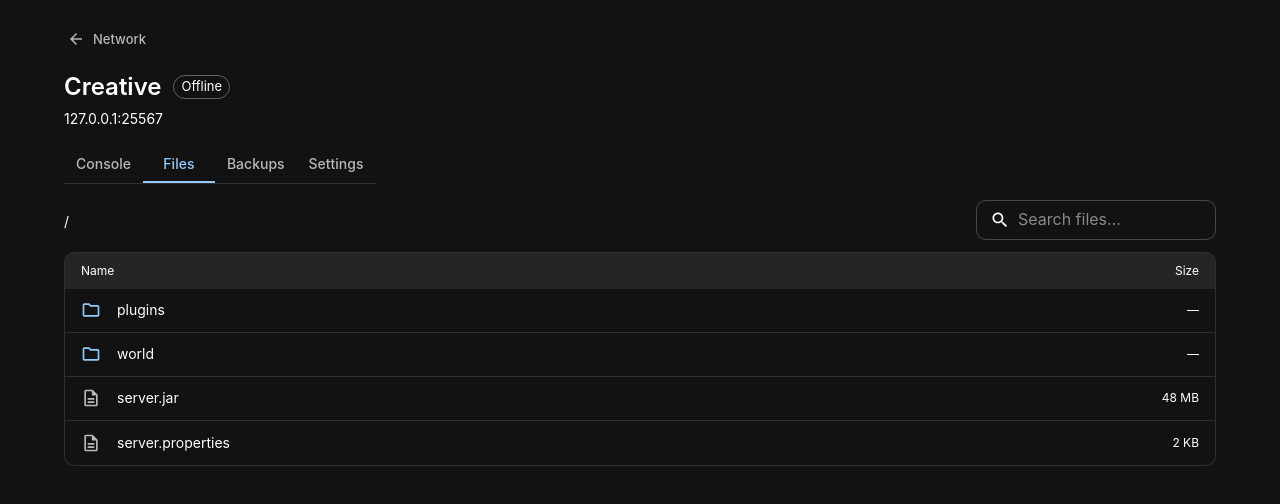
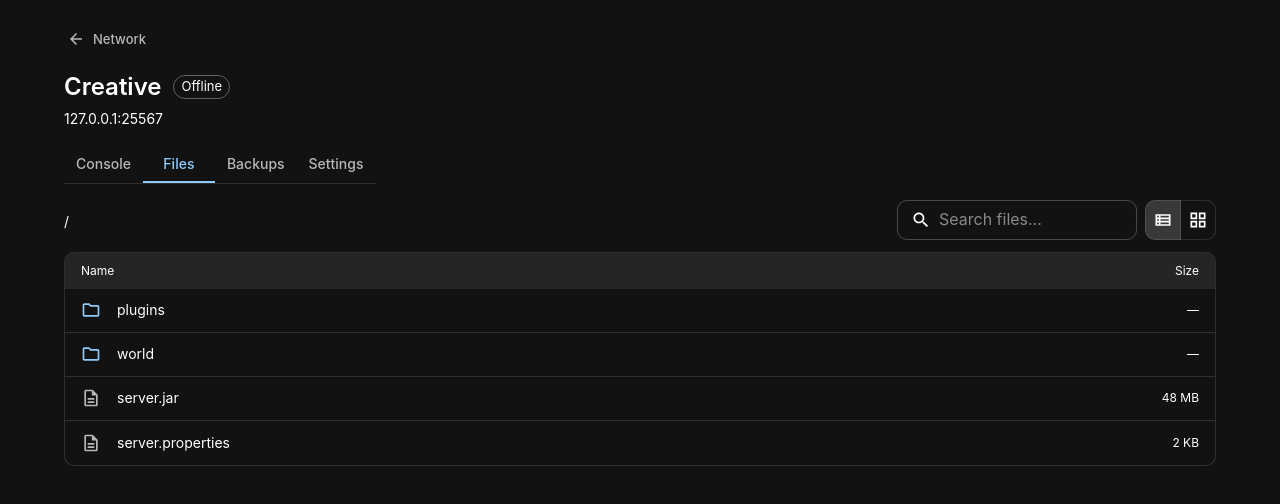
Before and after one commit to virtualWinter/smol-mc-panel, a React (Vite) app: page /creative/files in a window 1280 px wide. Shown: the top 504 px of the page. Built offline with nearby package versions, Linux system fonts and the light colour scheme.

Commit message:
Add switchable grid view to file manager

```diff
--- a/src/components/ServerFiles.tsx
+++ b/src/components/ServerFiles.tsx
@@ -1,5 +1,8 @@
 import { useState } from 'react'
-import { Box, Breadcrumbs, Button, InputAdornment, Link, List, ListItemButton, ListItemIcon, ListItemText, Paper, Stack, TextField, Typography } from '@mui/material'
+import { Box, Breadcrumbs, Button, InputAdornment, Link, List, ListItemButton, ListItemIcon, ListItemText, Paper, Stack, TextField, ToggleButton, ToggleButtonGroup, Typography } from '@mui/material'
+import ViewListOutlinedIcon from '@mui/icons-material/ViewListOutlined'
+import GridViewOutlinedIcon from '@mui/icons-material/GridViewOutlined'
+import FolderIcon from '@mui/icons-material/Folder'
 import FolderOutlinedIcon from '@mui/icons-material/FolderOutlined'
 import DescriptionOutlinedIcon from '@mui/icons-material/DescriptionOutlined'
 import ChevronRightIcon from '@mui/icons-material/ChevronRight'
@@ -14,6 +17,7 @@ function FileManager({ server }: ServerProps) {
   const [path, setPath] = useState<string[]>([])
   const [search, setSearch] = useState('')
   const [notice, setNotice] = useState('')
+  const [view, setView] = useState<'list' | 'grid'>('list')
   const files = (path.length ? [] : serverFiles[server.id] ?? [])
     .filter((file) => file.name.toLowerCase().includes(search.toLowerCase()))
     .sort((a, b) => Number(Boolean(b.directory)) - Number(Boolean(a.directory)) || a.name.localeCompare(b.name))
@@ -27,23 +31,29 @@ function FileManager({ server }: ServerProps) {
           <Link component="button" underline="hover" color={path.length ? 'text.secondary' : 'text.primary'} onClick={() => navigate([])} sx={{ fontSize: 14 }} aria-label="Root directory">/</Link>
           {path.map((part, index) => <Link key={index} component="button" underline="hover" color="text.primary" onClick={() => navigate(path.slice(0, index + 1))} sx={{ fontSize: 14 }}>{part}</Link>)}
         </Breadcrumbs>
-        <TextField placeholder="Search files…" value={search} onChange={(event) => setSearch(event.target.value)} sx={{ width: { xs: '100%', sm: 240 } }} slotProps={{ htmlInput: { 'aria-label': 'Search files' }, input: { startAdornment: <InputAdornment position="start"><SearchIcon fontSize="small" /></InputAdornment> } }} />
+        <Stack direction="row" spacing={1}>
+          <TextField placeholder="Search files…" value={search} onChange={(event) => setSearch(event.target.value)} sx={{ width: { xs: '100%', sm: 240 }, minWidth: 0 }} slotProps={{ htmlInput: { 'aria-label': 'Search files' }, input: { startAdornment: <InputAdornment position="start"><SearchIcon fontSize="small" /></InputAdornment> } }} />
+          <ToggleButtonGroup exclusive size="small" value={view} onChange={(_, value: 'list' | 'grid' | null) => { if (value) setView(value) }} aria-label="File view">
+            <ToggleButton value="list" aria-label="List view"><ViewListOutlinedIcon fontSize="small" /></ToggleButton>
+            <ToggleButton value="grid" aria-label="Grid view"><GridViewOutlinedIcon fontSize="small" /></ToggleButton>
+          </ToggleButtonGroup>
+        </Stack>
       </Stack>
       <Paper variant="outlined" sx={{ overflow: 'hidden' }}>
-        <Stack direction="row" sx={{ px: 2, py: 1, bgcolor: 'action.hover', justifyContent: 'space-between' }}>
+        {view === 'list' && <Stack direction="row" sx={{ px: 2, py: 1, bgcolor: 'action.hover', justifyContent: 'space-between' }}>
           <Typography variant="caption" color="text.secondary">Name</Typography>
           <Typography variant="caption" color="text.secondary">Size</Typography>
-        </Stack>
-        <List disablePadding>
-          {path.length > 0 && <ListItemButton onClick={() => navigate(path.slice(0, -1))} divider><ListItemText primary=".." /></ListItemButton>}
+        </Stack>}
+        {path.length > 0 && <ListItemButton onClick={() => navigate(path.slice(0, -1))} divider><ListItemText primary=".." /></ListItemButton>}
+        <List disablePadding sx={view === 'grid' ? { display: 'grid', gridTemplateColumns: 'repeat(auto-fill, minmax(120px, 1fr))', gap: 1, p: 1.5 } : {}}>
           {files.map((file, index) => (
-            <ListItemButton key={file.name} divider={index < files.length - 1} sx={{ px: 2, py: 0.75, minHeight: 44, gap: 1 }} onClick={() => {
+            <ListItemButton key={file.name} divider={view === 'list' && index < files.length - 1} sx={view === 'grid' ? { flexDirection: 'column', justifyContent: 'flex-start', textAlign: 'center', borderRadius: 1, p: 1.5, gap: 0.5, minHeight: 120 } : { px: 2, py: 0.75, minHeight: 44, gap: 1 }} onClick={() => {
               setNotice('')
               if (file.directory) navigate([...path, file.name])
               else if (file.name.endsWith('.jar')) setNotice('Binary files cannot be edited.')
               else setSelected(file)
             }}>
-              <ListItemIcon sx={{ minWidth: 28, color: file.directory ? 'primary.main' : 'text.secondary' }}>{file.directory ? <FolderOutlinedIcon fontSize="small" /> : <DescriptionOutlinedIcon fontSize="small" />}</ListItemIcon>
+              <ListItemIcon sx={{ minWidth: view === 'grid' ? 0 : 28, color: file.directory ? 'primary.main' : 'text.secondary', '& svg': { fontSize: view === 'grid' ? 48 : 20 } }}>{file.directory ? (view === 'grid' ? <FolderIcon /> : <FolderOutlinedIcon />) : <DescriptionOutlinedIcon />}</ListItemIcon>
               <ListItemText primary={file.name} slotProps={{ primary: { variant: 'body2', sx: { overflowWrap: 'anywhere' } } }} />
               <Typography variant="caption" color="text.secondary" sx={{ flexShrink: 0 }}>{file.size}</Typography>
             </ListItemButton>
```
